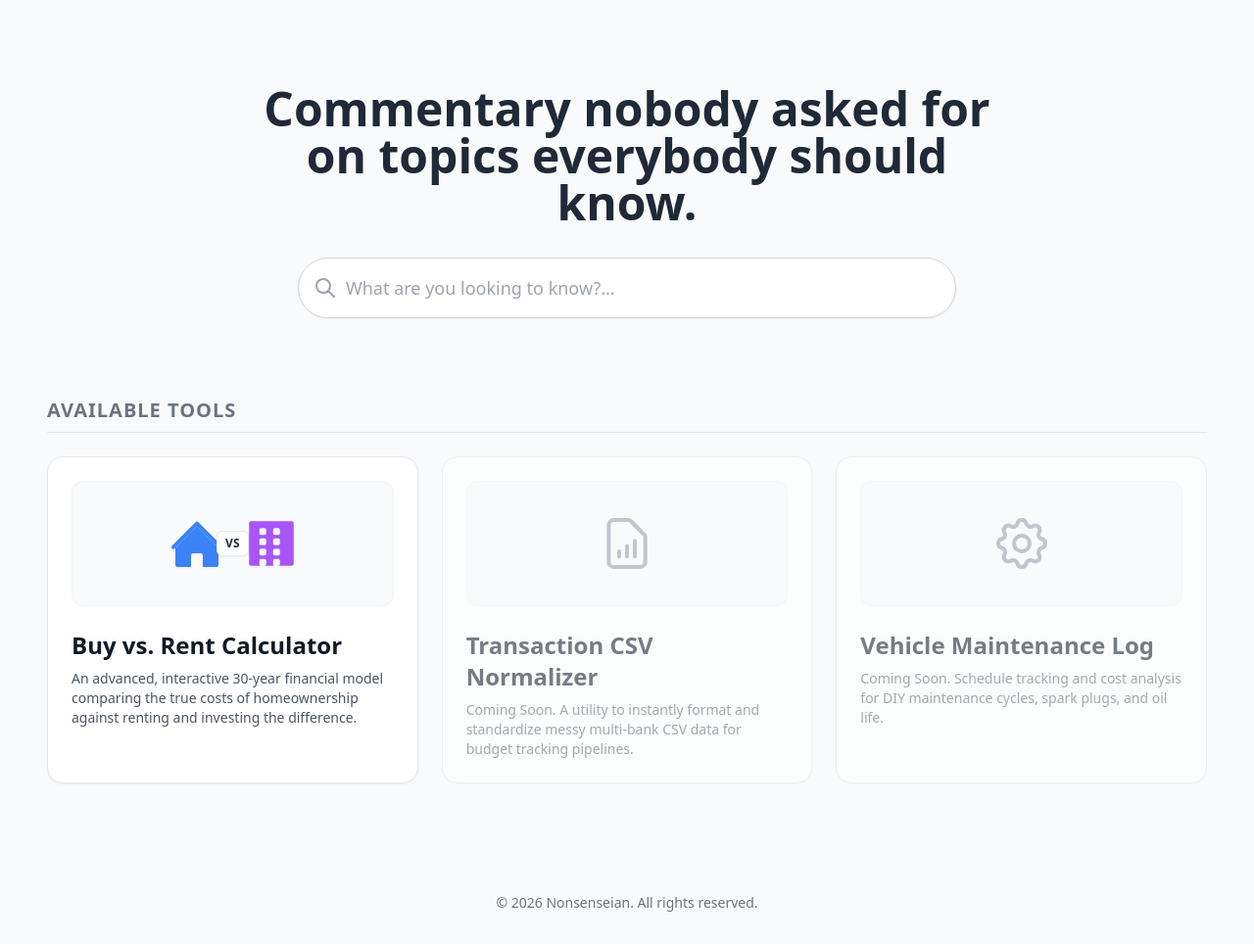
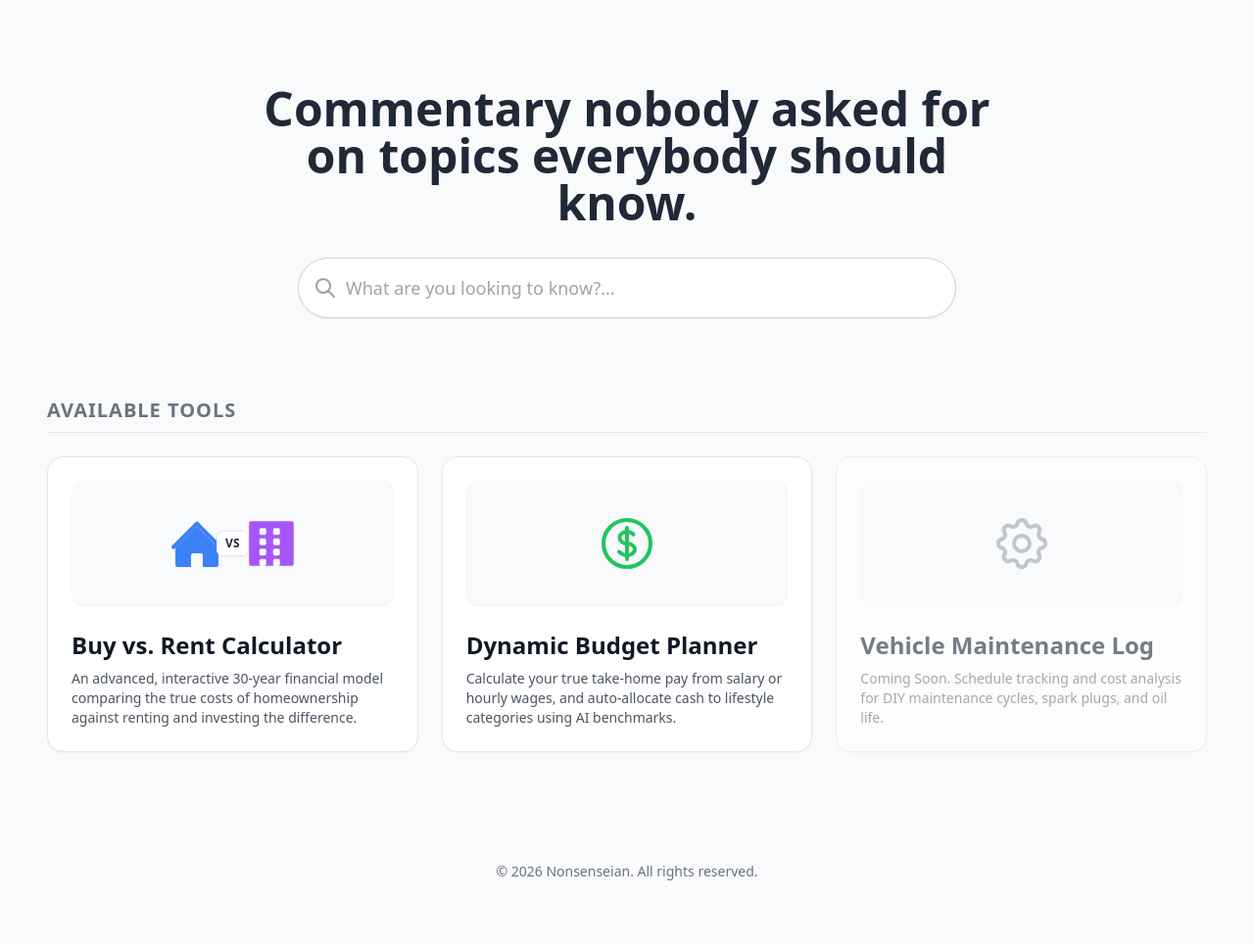
Before and after one commit to nonsenseian/nonsenseian.github.io, a plain HTML site: page index.html in a window 1280 px wide. Shown: the part 82-1046 px from the top of the page at 98% size. After the commit the page ends 1014 px from the top, so only its background shows below. Drawn offline with nearby package versions, Linux system fonts and the light colour scheme.

Commit message:
Add Dynamic Budget Planner tile to index.html

```diff
--- a/index.html
+++ b/index.html
@@ -103,16 +103,22 @@
                     <p class="text-gray-600 dark:text-gray-400 text-sm flex-grow">An advanced, interactive 30-year financial model comparing the true costs of homeownership against renting and investing the difference.</p>
                 </a>
 
-                <!-- Placeholder Tile 2 -->
-                <div class="tool-card flex flex-col bg-white dark:bg-darkCard rounded-2xl p-6 border border-gray-200 dark:border-darkBorder shadow-sm opacity-60">
-                    <div class="flex items-center justify-center h-32 bg-gray-50 dark:bg-gray-800/50 rounded-xl mb-6 border border-gray-100 dark:border-gray-700">
-                        <svg class="w-16 h-16 text-gray-400" fill="none" stroke="currentColor" viewBox="0 0 24 24">
-                            <path stroke-linecap="round" stroke-linejoin="round" stroke-width="1.5" d="M9 17v-2m3 2v-4m3 4v-6m2 10H7a2 2 0 01-2-2V5a2 2 0 012-2h5.586a1 1 0 01.707.293l5.414 5.414a1 1 0 01.293.707V19a2 2 0 01-2 2z" />
-                        </svg>
+                <!-- Tile 2: Dynamic Budget Planner -->
+                <a href="/budgetplanner" class="tool-card group flex flex-col bg-white dark:bg-darkCard rounded-2xl p-6 border border-gray-200 dark:border-darkBorder shadow-sm hover:shadow-xl hover:border-green-400 dark:hover:border-green-500 transition-all duration-300 cursor-pointer transform hover:-translate-y-1">
+
+                    <!-- SVG Icon Composition -->
+                    <div class="flex items-center justify-center h-32 bg-gray-50 dark:bg-gray-800/50 rounded-xl mb-6 border border-gray-100 dark:border-gray-700 relative">
+                        <div class="flex flex-col items-center transform group-hover:scale-110 transition-transform duration-300">
+                            <!-- Dollar Coin / Budget Icon -->
+                            <svg class="w-16 h-16 text-green-500 drop-shadow-sm" fill="none" stroke="currentColor" viewBox="0 0 24 24">
+                                <path stroke-linecap="round" stroke-linejoin="round" stroke-width="1.5" d="M12 6v12m-3-2.818l.879.659c1.171.879 3.07.879 4.242 0 1.172-.879 1.172-2.303 0-3.182C13.536 12.219 12.768 12 12 12c-.725 0-1.45-.22-2.003-.659-1.106-.879-1.106-2.303 0-3.182s2.9-.879 4.006 0l.415.33M21 12a9 9 0 11-18 0 9 9 0 0118 0z" />
+                            </svg>
+                        </div>
                     </div>
-                    <h3 class="text-2xl font-bold mb-2 text-gray-800 dark:text-gray-200">Transaction CSV Normalizer</h3>
-                    <p class="text-gray-500 dark:text-gray-400 text-sm flex-grow">Coming Soon. A utility to instantly format and standardize messy multi-bank CSV data for budget tracking pipelines.</p>
-                </div>
+
+                    <h3 class="text-2xl font-bold mb-2 group-hover:text-green-600 dark:group-hover:text-green-400 transition-colors">Dynamic Budget Planner</h3>
+                    <p class="text-gray-600 dark:text-gray-400 text-sm flex-grow">Calculate your true take-home pay from salary or hourly wages, and auto-allocate cash to lifestyle categories using AI benchmarks.</p>
+                </a>
 
                 <!-- Placeholder Tile 3 -->
                 <div class="tool-card flex flex-col bg-white dark:bg-darkCard rounded-2xl p-6 border border-gray-200 dark:border-darkBorder shadow-sm opacity-60">
```
